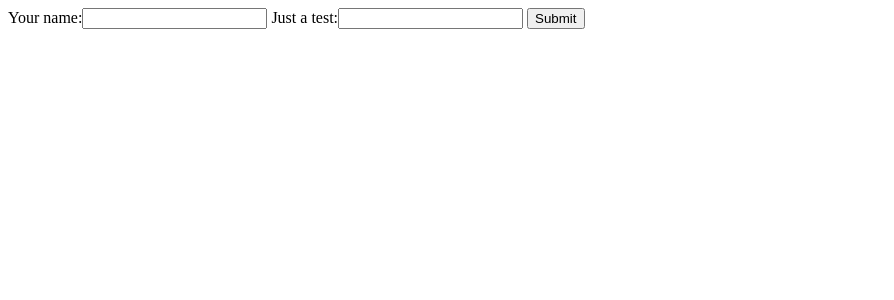
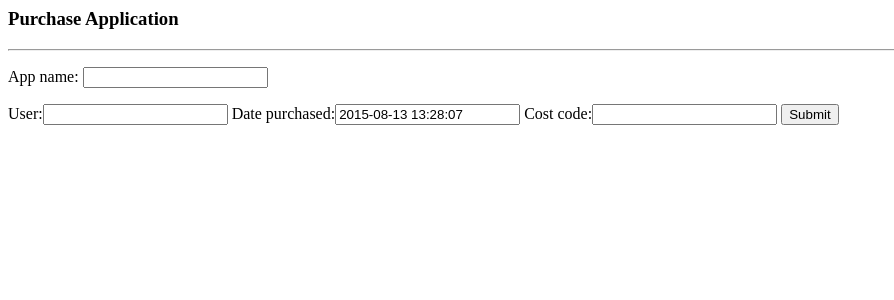
Before and after one commit to bartreardon/simplestore, a Django app: page /munkistore/formtest/ in a window 1280 px wide. Shown: the top 300 px of the page, without its empty margins (0-894 px from the left). Run offline with Django 3.2, Linux system fonts and the light colour scheme.

Commit message:
some changes

```diff
--- a/simplestore/munkistore/forms.py
+++ b/simplestore/munkistore/forms.py
@@ -1,9 +1,22 @@
 from django import forms
+from django.forms import ModelForm
+from .models import Apps, Purchases
 
 class NameForm(forms.Form):
     your_name = forms.CharField(label='Your name', max_length=100)
     testing_yo = forms.CharField(label='Just a test', max_length=100)
 
-class BuyForm(forms.Form):
-    your_name = forms.CharField(label='Your name', max_length=100)
-    testing_yo = forms.CharField(label='Just a test', max_length=100)
+#class BuyForm(forms.Form):
+#    userName = forms.CharField(label='Your name', max_length=100)
+#    appName = forms.CharField(label='App name', max_length=100)
+#    costCode = forms.CharField(label='Cost Code', max_length=20)
+
+class BuyForm(ModelForm):
+	class Meta:
+		model = Purchases
+		#purchasedApp = forms.ModelChoiceField(queryset=Apps.objects.filter(purchased_app=appName)
+		#self.fields['']
+		exclude = ("purchased_app",)
+		#fields = ['user', 'purchase_date', 'cost_code']
+
+		#purchases__user=username
--- a/simplestore/munkistore/models.py
+++ b/simplestore/munkistore/models.py
@@ -12,3 +12,4 @@ class Purchases(models.Model):
     purchased_app = models.ForeignKey(Apps)
     user = models.CharField(max_length=200)
     purchase_date = models.DateTimeField('date purchased')
+    cost_code = models.CharField(max_length=20)
--- a/simplestore/munkistore/urls.py
+++ b/simplestore/munkistore/urls.py
@@ -10,4 +10,5 @@ urlpatterns = [
     url(r'^current_datetime/$', views.current_datetime),
     url(r'^usertest/$', views.usertest),
     url(r'^formtest/$', views.get_name),
+    url(r'^buy_app/$', views.buy_app, name='buy_app'),
 ]
--- a/simplestore/munkistore/views.py
+++ b/simplestore/munkistore/views.py
@@ -7,7 +7,7 @@ from django.core import serializers
 from django.shortcuts import render
 
 from .models import Apps, Purchases
-from .forms import NameForm
+from .forms import NameForm, BuyForm
 
 import datetime
 
@@ -21,9 +21,12 @@ def applist(request):
 	return HttpResponse(data, content_type='application/json')
 
 def purchased_apps(request):
-	username = request.user
-	#purchases = Purchases.objects.filter(user="%s" % username)
-	purchases = Apps.objects.filter(purchases__user="bart")
+
+	# change to whatever username you need or use some kind of auth
+	username = "bart"
+	#username = request.user
+
+	purchases = Apps.objects.filter(purchases__user=username)
 	data = serializers.serialize('json', purchases)
 
 	return HttpResponse(data, content_type='application/json')
@@ -39,38 +42,57 @@ def usertest(request):
     return HttpResponse(html)
 
 
-def get_name(request):
-    # if this is a POST request we need to process the form data
-    if request.method == 'POST':
-        # create a form instance and populate it with data from the request:
-        form = NameForm(request.POST)
-        # check whether it's valid:
-        if form.is_valid():
-            # process the data in form.cleaned_data as required
-            # ...
-            # redirect to a new URL:
-            name = request.GET.get('name', '')
-            return HttpResponse("Hello %s" % name)
+def get_name(request, **kwargs):
 
-    # if a GET (or any other method) we'll create a blank form
-    else:
-        form = NameForm()
-        name = request.GET.get('name', '')
+    appName = request.GET.get('appName', '')
+    userName = request.GET.get('userName', '')
+    form = BuyForm(initial={'appName': appName, 'user': userName, 'purchase_date': datetime.datetime.now()})
 
-    return render(request, 'name.html', {'form': form})
+    return render(request, 'purchase.html', {'form': form})
 
-def buy(request):
+def buy_app(request):
     errors = []
     if request.method == 'POST':
-        if not request.POST.get('app_name', ''):
-            errors.append('enter an application name.')
-        if not request.POST.get('name', ''):
-            errors.append('Enter your name')
-        if request.POST.get('cost_code'):
-            errors.append('Enter a  cost code.')
-        if not errors:
+
+        form = BuyForm(request.POST)
+        if form.is_valid():
+
+        	purchasedApp = form.save(commit=False)
+
+        	appName = form.data['appName']
+        	appObject = Apps.objects.get(app_name=appName)
+        	appNameKey = appObject.id
+        	#form.instance.purchased_app = Apps.objects.filter(purchases__purchased_app=appName)
+        	#form.data['purchased_app'] = appNameKey
+        	purchasedApp.purchased_app = appNameKey
+
+
+        	purchasedApp.save()
+        	return HttpResponseRedirect('/contact/thanks/')
+            #appName = form.cleaned_data['appName']
+            #userName = form.cleaned_data['userName']
+            #costCode = form.cleaned_data['costCode']
+
+            #purchases = Apps.objects.create(
+            #    purchases__app=appName,
+            #    user=userName,
+            #    purchase_date=datetime.datetime.now(),
+            #    cost_code=costCode,)
+
+        #if not request.POST.get('appName', ''):
+        #    errors.append('enter an application name.')
+        #if not request.POST.get('userName', ''):
+        #    errors.append('Enter your name')
+        #if not request.POST.get('costCode'):
+        #    errors.append('Enter a  cost code.')
+        #if not errors:
             # write to the DB or something
-            return HttpResponseRedirect('/contact/thanks/')
+        #    appName = request.POST.get('appName', '')
+        #    userName = request.POST.get('userName', '')
+        #    costCode = request.POST.get('costCode')
+
+
+        return HttpResponseRedirect('/contact/thanks/')
     return render(request, 'contact_form.html',
         {'errors': errors})
 
--- a/simplestore/simplestore/settings.py
+++ b/simplestore/simplestore/settings.py
@@ -51,6 +51,8 @@ MIDDLEWARE_CLASSES = (
     'django.middleware.security.SecurityMiddleware',
 )
 
+
+
 ROOT_URLCONF = 'simplestore.urls'
 
 TEMPLATES = [
--- a/simplestore/templates/purchase.html
+++ b/simplestore/templates/purchase.html
@@ -3,8 +3,8 @@
     <title>Purchase Application</title>
 </head>
 <body>
-    <h1>Purchase Application</h1>
-
+    <h3>Purchase Application</h3>
+	<hr>
     {% if errors %}
         <ul>
             {% for error in errors %}
@@ -13,10 +13,13 @@
         </ul>
     {% endif %}
 
-    <form action="/buy/" method="post">
-        <p>App name: <input type="text" name="app_name"></p>
-        <p>Your name: <input type="text" name="name"></p>
-        <p>Cost Code: <input type="text" name="cost_code"></p></p>
+    <form action="/munkistore/buy_app/" method="POST">
+    	{% csrf_token %}
+    	<p>App name: <input type="text" name="appName"></p>
+    	{{ form }}
+        <!--<p>Your name: <input type="text" name="userName"></p>
+        <p>Cost Code: <input type="text" name="costCode"></p></p>
+        -->
         <input type="submit" value="Submit">
     </form>
 </body>
```
Also changed, not shown: simplestore/db.sqlite3.
